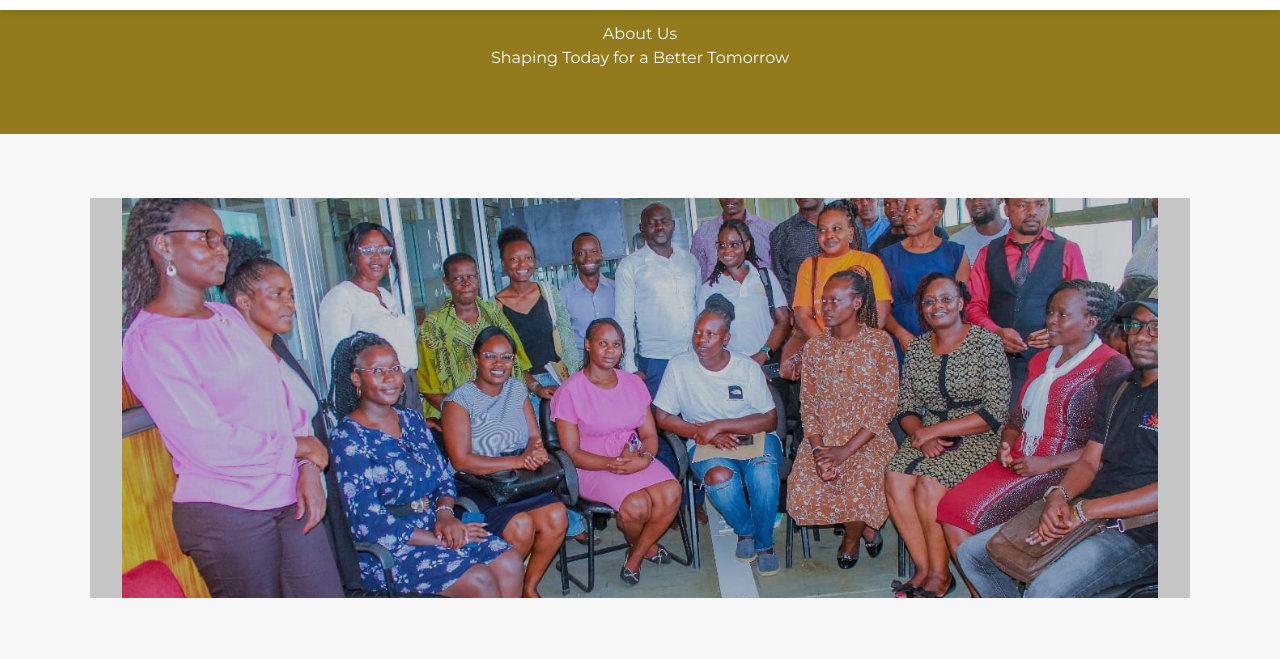
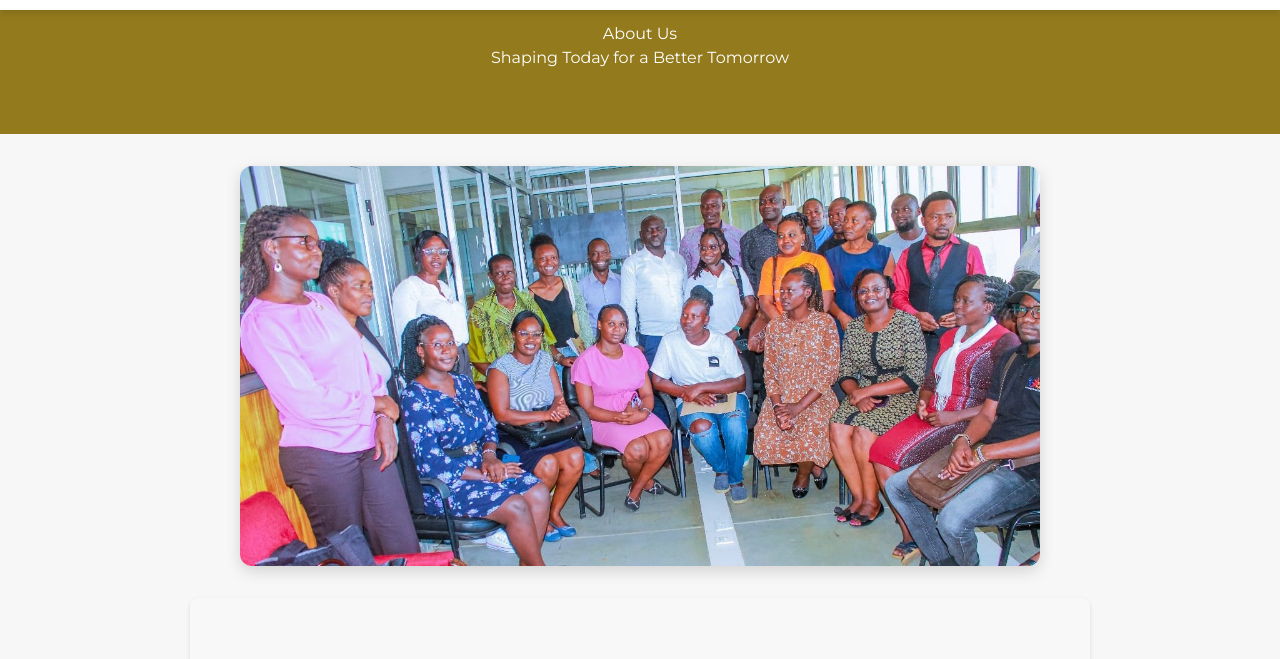
Before and after one commit to geoffreyabincha36-gif/golden-steps-cbo, a website: page about.html in a window 1280 px wide. Shown: the part 138-797 px from the top of the page. Drawn offline with nearby package versions, Linux system fonts and the light colour scheme.

Commit message:
Refactor image slider styles and team section layout
Updated styles for the image slider and team section, including adjustments to dimensions, margins, and added box shadow. Removed overlay for improved image visibility.

```diff
--- a/css/about.css
+++ b/css/about.css
@@ -1,12 +1,13 @@
 /* Container for the slider */
 .image-slider-container {
     width: 100%;
-    max-width: 1100px;
-    margin: 4rem auto;
-    padding: 0 2rem;
+    max-width: 800px;
+    margin: 2rem auto 2rem;
     position: relative;
     overflow: hidden; /* Hides parts of images that are outside the container */
     height: 400px; /* Adjust height as needed for your images */
+    border-radius: 0.75rem;
+    box-shadow: 0 5px 15px rgba(0, 0, 0, 0.15);
 }
 
 /* The slider itself */
@@ -26,23 +27,21 @@
     opacity: 0;
     transition: opacity 1s ease-in-out;
     object-fit: cover; /* Ensures images fill the container without distortion */
+    z-index: 1;
+}
+
+.slide img {
+   height: 100%;
+   width: 100%;
+   object-fit: cover;
+   display: block;
 }
 
 /* Make the active slide visible */
 .slide.active {
     opacity: 1;
-}
+    z-index: 2;
 
-/* Optional: Add a subtle overlay for text readability on top of images */
-.image-slider-container::before {
-    content: '';
-    position: absolute;
-    top: 0;
-    left: 0;
-    width: 100%;
-    height: 100%;
-    background: rgba(0, 0, 0, 0.2);
-    z-index: 1;
 }
 
 Our team members section
@@ -56,6 +55,14 @@ Our team members section
     font-size: 2.5rem;
     color: #333;
     margin-bottom: 3rem;
+}
+
+.page {
+    display: none;
+}
+
+.page.active {
+    display: block;
 }
 
 .team-grid {
```
